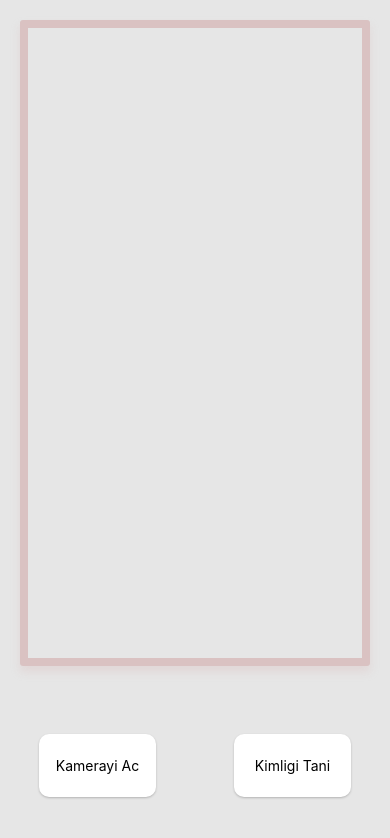
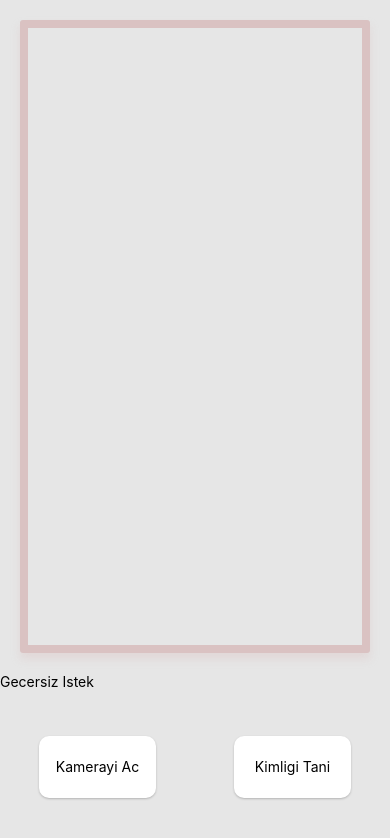
Before and after one commit to emrecinikaya/identity-project, a React Native app: screen / in a window 390 px wide. Shown: the top 838 px of the page. Built offline with nearby package versions, Linux system fonts and the light colour scheme.

Commit message:
card checking process

```diff
--- a/App.js
+++ b/App.js
@@ -7,6 +7,7 @@ import axios from 'axios'
 const App = () => {
   const [image, setImage] = useState("")
   const [showImage, setShowImage] = useState('')
+  const [confidence, setConfidence] = useState()
   const openGallery = () => {
     ImagePicker.openPicker({
       includeBase64: true,
@@ -33,17 +34,27 @@ const App = () => {
   })
   .then(function(response) {
       console.log(response.data.predictions);
+      if(response.data.predictions[0].confidence === undefined || response.data.predictions[0].confidence < 0.70){
+        setConfidence(0);
+      }
+      else{
+        setConfidence(response.data.predictions[0].confidence);
+      }
+
+     console.log(confidence);
   })
   }
-  /*useEffect(() => {
-    openGallery()
-  }, [])*/
+
+
 
   return (
     <View style={styles.container}>
       <View style={styles.imageStyle}>
         <Image style={styles.image} source={{uri: showImage}}/>
       </View>
+      <View>{confidence >= 0.70 ?
+        <Text>Kimlik Gecerli</Text> : <Text>Gecersiz Istek</Text>
+      }</View>
       <View style={styles.buttonContainer}>
       <TouchableOpacity style={styles.buttons} onPress={() => openGallery()}>
         <Text>Kamerayi Ac</Text>
```
